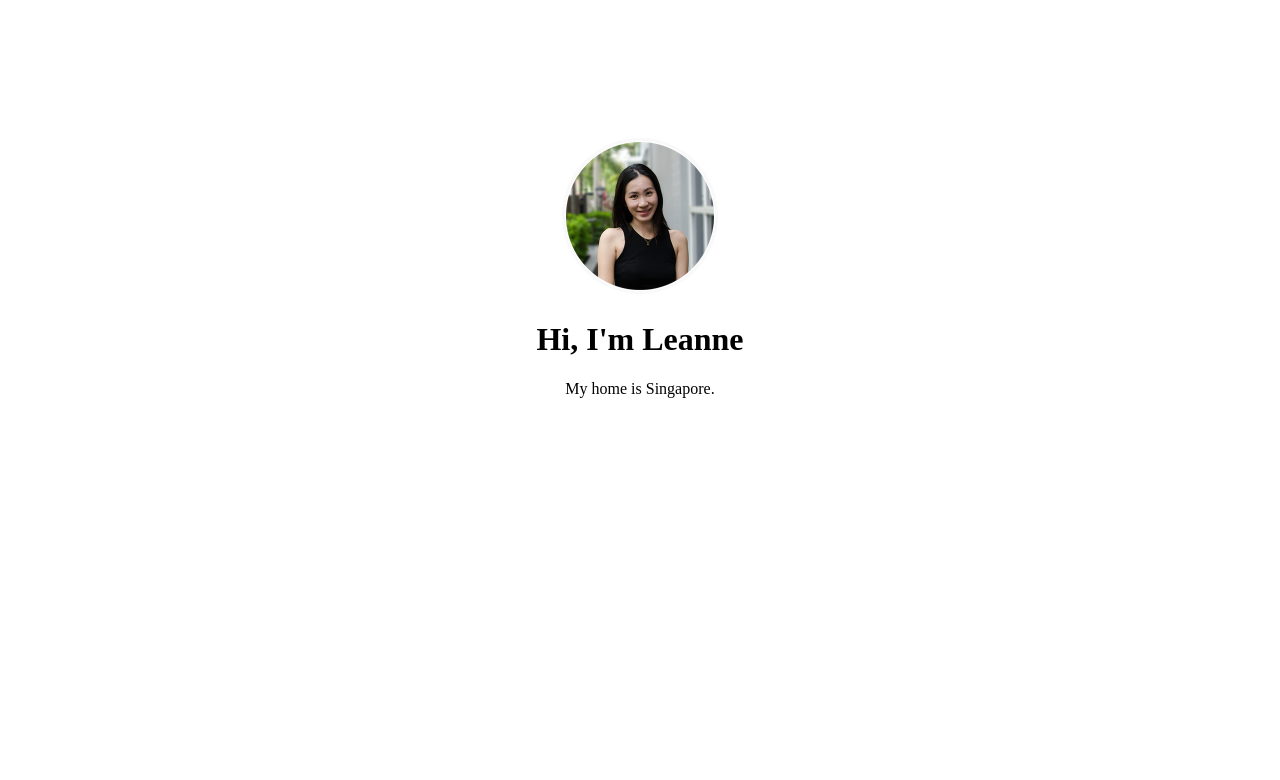
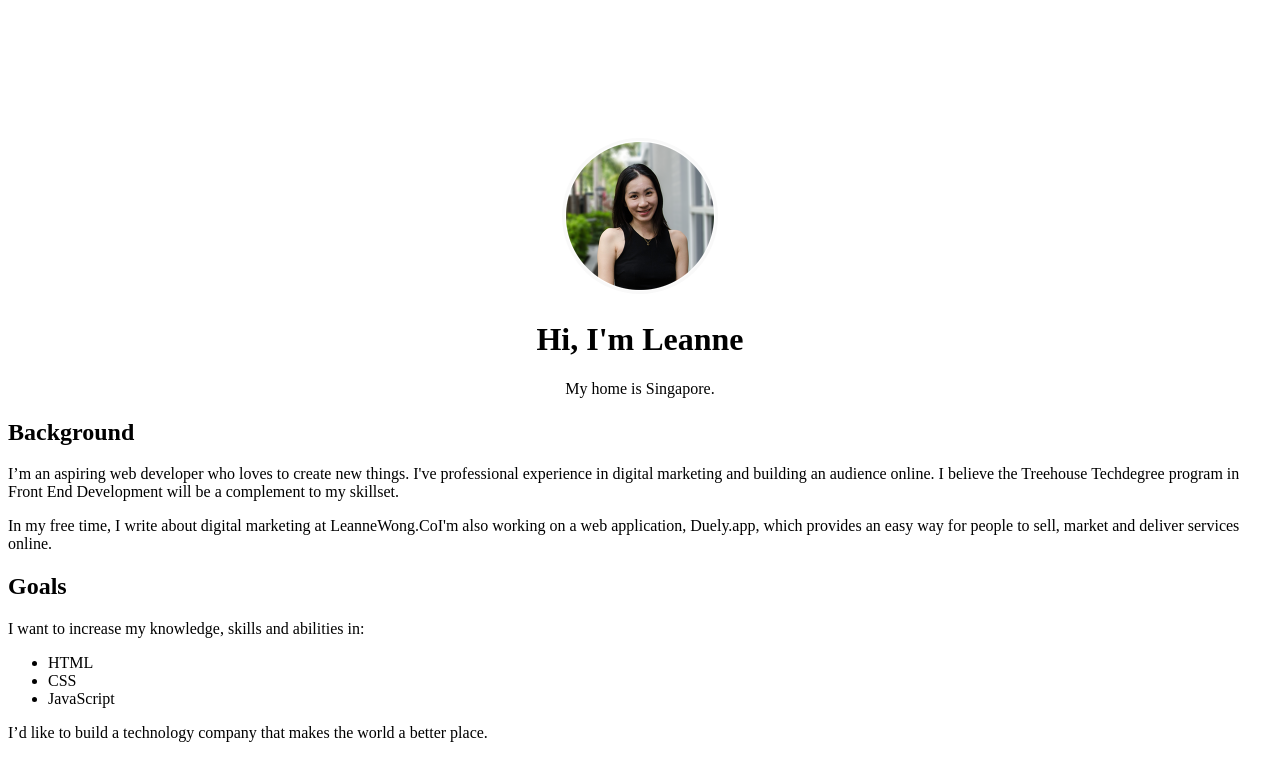
Before and after one commit to leannewongco/leannewongco.github.io, a plain HTML site: page index.html in a window 1280 px wide. Drawn offline with Linux system fonts and the light colour scheme.

Commit message:
card styles

```diff
--- a/index.html
+++ b/index.html
@@ -4,10 +4,27 @@
   <link rel="stylesheet" href="styles.css">
   <title>Leanne Wong's Profile Page</title>
 </head>
+
 <header>
   <img src="img/leannewong-profile.png" class="profile-image" alt="leannewong-profile">
   <h1>Hi, I'm Leanne</h1>
   <p>My home is Singapore.</p>
 </header>
+<div class="card">
+  <h2>Background</h2>
+  <p>I’m an aspiring web developer who loves to create new things. I've professional experience in digital marketing and building an audience online. I believe the Treehouse Techdegree program in Front End Development will be a complement to my skillset.</p>
+  <p>In my free time, I write about digital marketing at <a href"https://www.leannewong.co">LeanneWong.Co</a>I'm also working on a web application, Duely.app, which provides an easy way for people to sell, market and deliver services online.</p>
+</div>
+
+<div class="card">
+  <h2>Goals</h2>
+  <p>I want to increase my knowledge, skills and abilities in:</p>
+  <ul class="skills">
+    <li>HTML</li>
+    <li>CSS</li>
+    <li>JavaScript</li>
+  </ul>
+  <p>I’d like to build a technology company that makes the world a better place.</p>
+</div>
 
 </html>
--- a/styles.css
+++ b/styles.css
@@ -12,3 +12,6 @@ header {
     border-radius: 50%;
     border: 3px solid #f9f9f9;
   }
+  header .card {
+    border: 3px solid #c2ebe6;
+}
```
